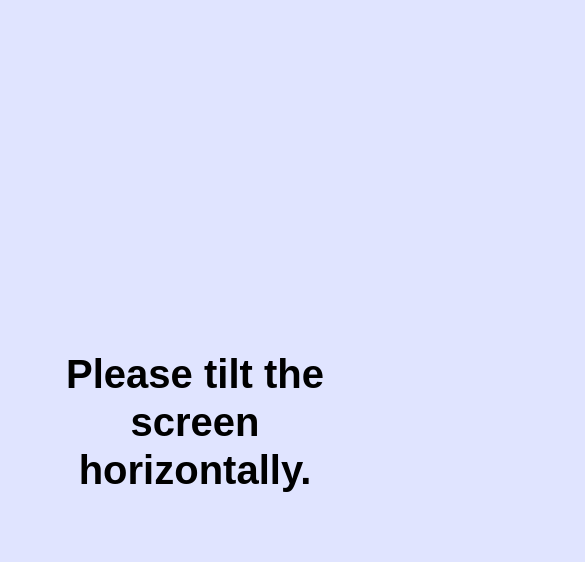
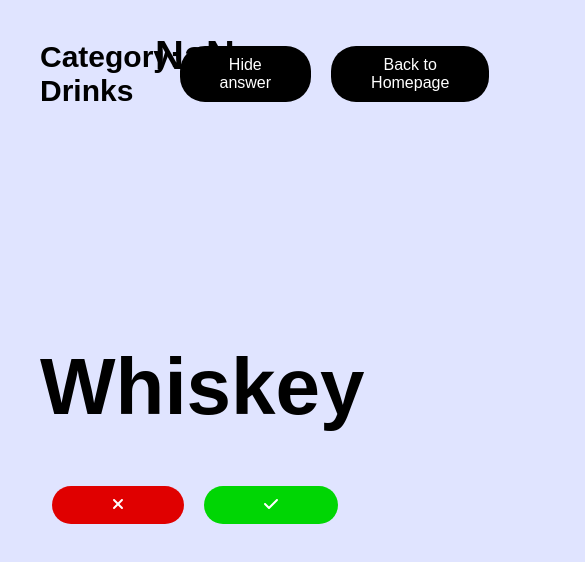
Before and after one commit to suttirakcha/lets-guess, a React (Create React App) app: page /drinks in a window 390 px wide. Shown: the top 562 px of the page, 585 px wide, since content can reach past the window. Built offline with nearby package versions, Linux system fonts and the light colour scheme; a web font is replaced by a local one.

Commit message:
Commit Codes

```diff
--- a/src/App.scss
+++ b/src/App.scss
@@ -317,6 +317,7 @@ ol{font-size:17px}
 #times-up-bg {
   @include invisible-bg;
   background-color:#00000000;
+  display:none;
 }
 
 #settings-drawer-anim {
@@ -751,11 +752,6 @@ input:checked + .switch-toggle:before {
   }
 }
 
-@media (max-width:1023px) and (orientation: portrait){
-  .no-landscape{display:block}
-  .landscape{display:none}
-}
-
 @keyframes headAnim{
   from{transform:translateY(0%)}
   to{transform:translateY(-200%)}
--- a/src/components/questions.js
+++ b/src/components/questions.js
@@ -215,8 +215,7 @@ export default function Questions(props){
   },[])
 
   return (
-    <>
-      <div className={"App landscape"}>
+    <div className={"App"}>
       <header className="app-head head-game">
         <div className="sec-left">
           <h1 style={{fontSize:"30px"}}>Category: {props.category}</h1>
@@ -267,9 +266,5 @@ export default function Questions(props){
         </div>
       </div>
     </div>
-      <div className="no-landscape">
-        <h1 className="horizontal-screen">Please tilt the screen horizontally.</h1>
-      </div>
-    </>
   )
 }
```
Lines whose indentation alone changed are shown as unchanged.
